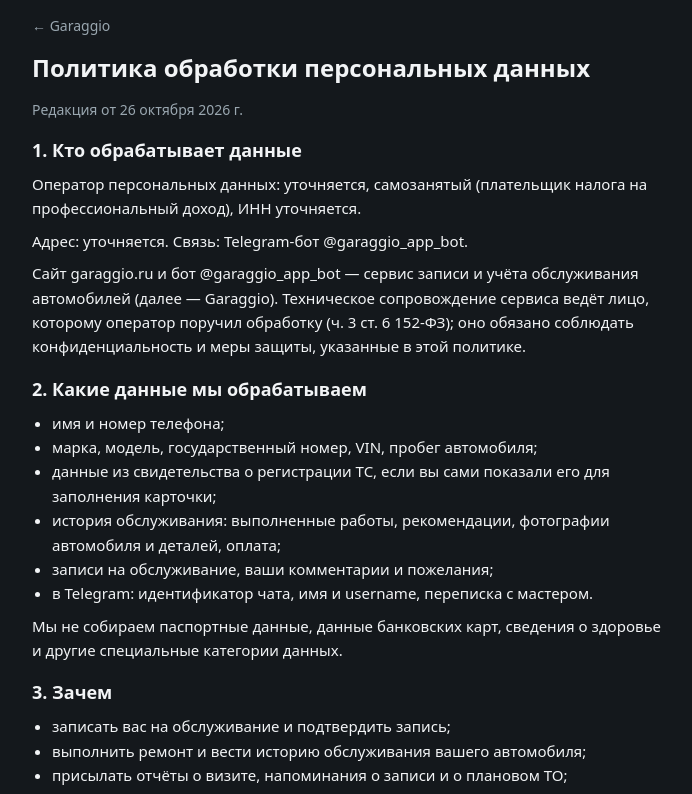
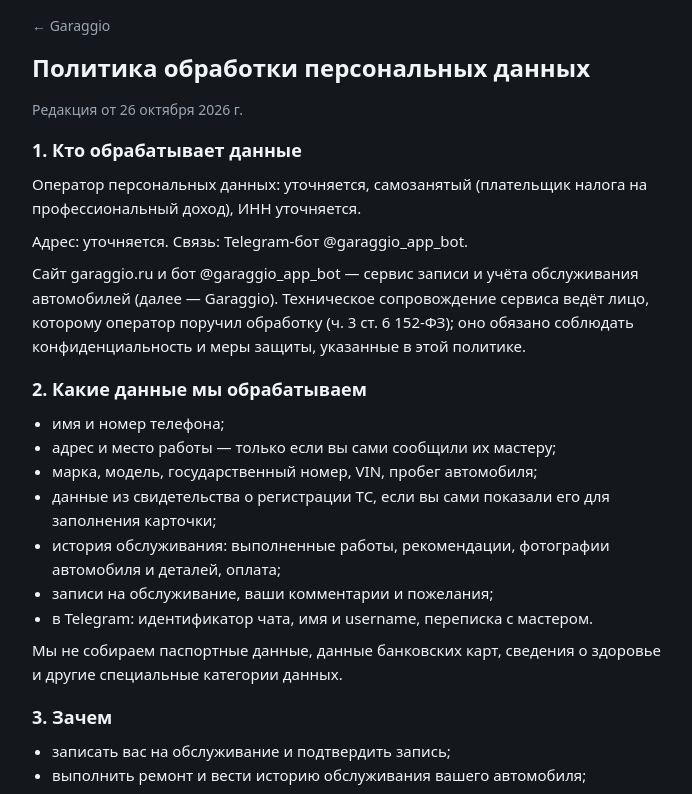
Before and after one commit to michaeliceberg/garaggio, a Next.js app: page /privacy in a window 1280 px wide. Shown: the top 794 px of the page, without its empty margins (288-980 px from the left). Built offline with nearby package versions, Linux system fonts and the light colour scheme.

Commit message:
Политика ПДн: адрес и место работы владельца в списке данных
Co-Authored-By: Claude Opus 5.5 <noreply@anthropic.com>

```diff
--- a/app/privacy/page.tsx
+++ b/app/privacy/page.tsx
@@ -26,6 +26,7 @@ export default function PrivacyPage() {
             <Block title="2. Какие данные мы обрабатываем">
                 <ul className="list-disc pl-5">
                     <li>имя и номер телефона;</li>
+                    <li>адрес и место работы — только если вы сами сообщили их мастеру;</li>
                     <li>марка, модель, государственный номер, VIN, пробег автомобиля;</li>
                     <li>данные из свидетельства о регистрации ТС, если вы сами показали его для заполнения карточки;</li>
                     <li>история обслуживания: выполненные работы, рекомендации, фотографии автомобиля и деталей, оплата;</li>
```
